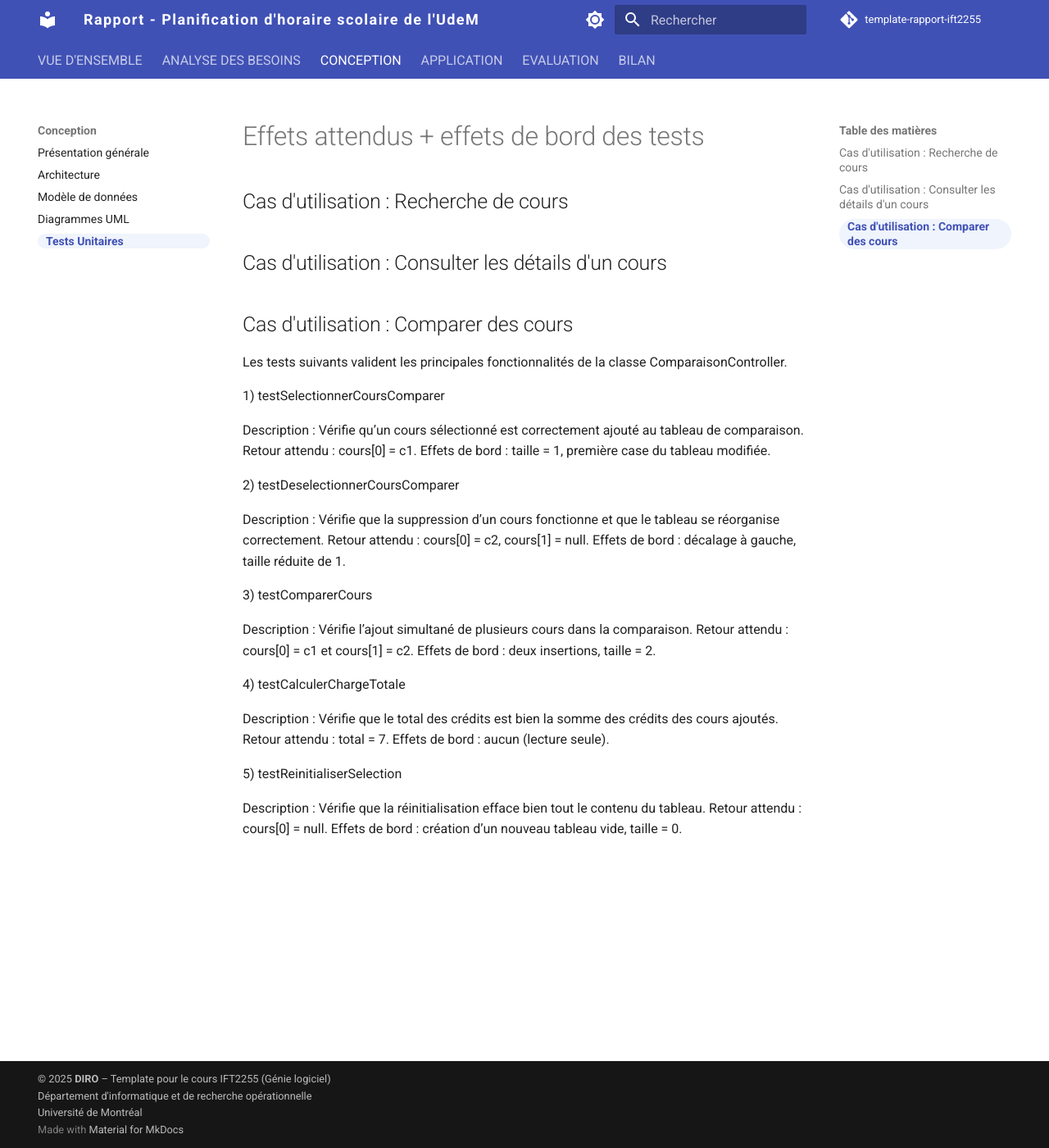
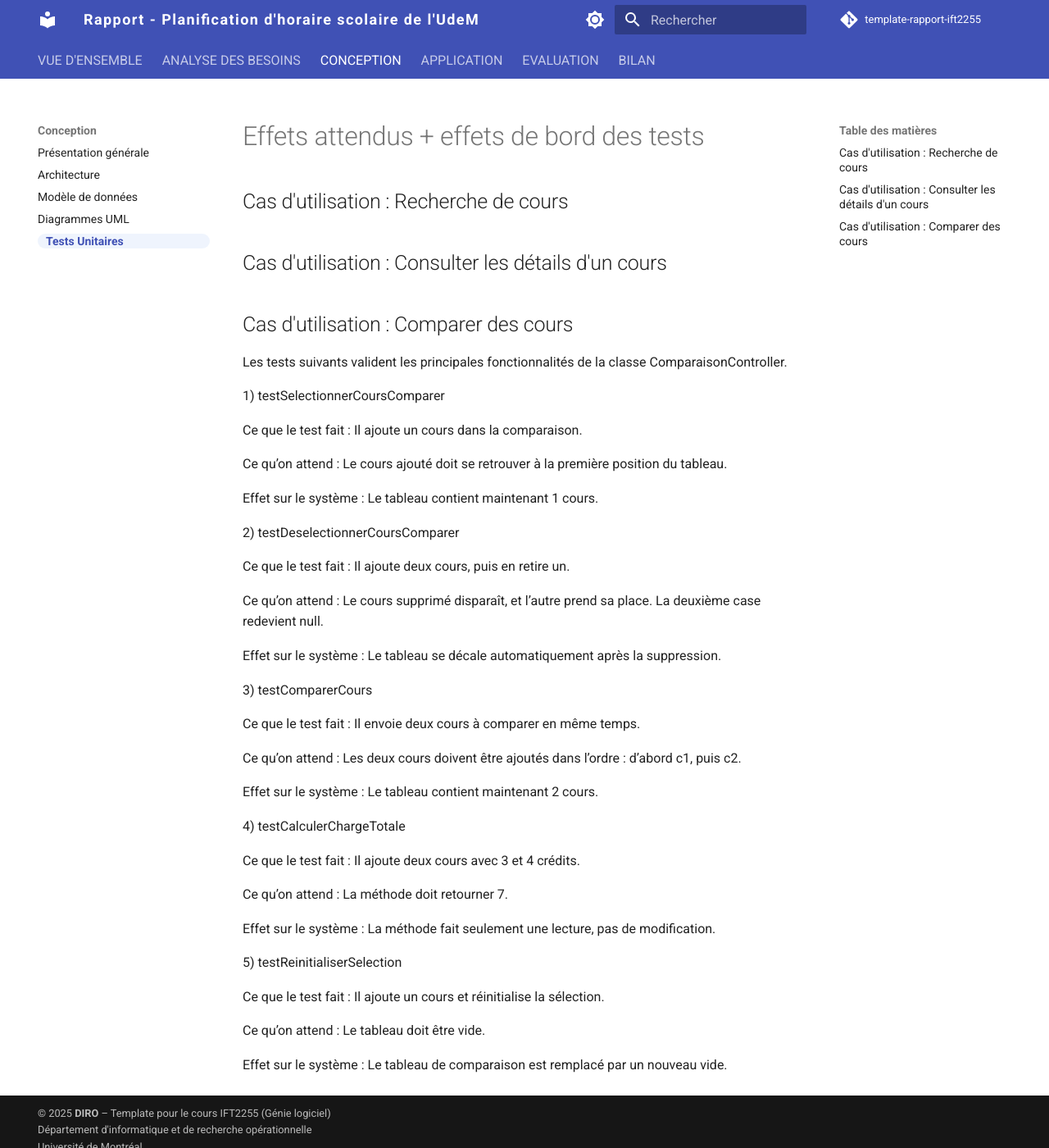
Before and after one commit to jujutheriault/IFT2255_Devoir1, an MkDocs documentation site: the page built from docs/conception/tests.md, in a window 1280 px wide and 1400 px high. Shown: the whole window at 82% size. Built offline with MkDocs 1.6.1 and Material for MkDocs 9.7.7, drawn with Linux system fonts in a browser that asks for light colours; comment, search, counter and statistics services are not loaded.

Commit message:
Update tests.md

```diff
--- a/docs/conception/tests.md
+++ b/docs/conception/tests.md
@@ -14,30 +14,56 @@ Les tests suivants valident les principales fonctionnalités de la classe Compar
 
 1) testSelectionnerCoursComparer
 
-Description : Vérifie qu’un cours sélectionné est correctement ajouté au tableau de comparaison.
-Retour attendu : cours[0] = c1.
-Effets de bord : taille = 1, première case du tableau modifiée.
+Ce que le test fait :
+Il ajoute un cours dans la comparaison.
+
+Ce qu’on attend :
+Le cours ajouté doit se retrouver à la première position du tableau.
+
+Effet sur le système :
+Le tableau contient maintenant 1 cours.
 
 2) testDeselectionnerCoursComparer
 
-Description : Vérifie que la suppression d’un cours fonctionne et que le tableau se réorganise correctement.
-Retour attendu : cours[0] = c2, cours[1] = null.
-Effets de bord : décalage à gauche, taille réduite de 1.
+Ce que le test fait :
+Il ajoute deux cours, puis en retire un.
+
+Ce qu’on attend :
+Le cours supprimé disparaît, et l’autre prend sa place.
+La deuxième case redevient null.
+
+Effet sur le système :
+Le tableau se décale automatiquement après la suppression.
 
 3) testComparerCours
 
-Description : Vérifie l’ajout simultané de plusieurs cours dans la comparaison.
-Retour attendu : cours[0] = c1 et cours[1] = c2.
-Effets de bord : deux insertions, taille = 2.
+Ce que le test fait :
+Il envoie deux cours à comparer en même temps.
+
+Ce qu’on attend :
+Les deux cours doivent être ajoutés dans l’ordre : d’abord c1, puis c2.
+
+Effet sur le système :
+Le tableau contient maintenant 2 cours.
 
 4) testCalculerChargeTotale
 
-Description : Vérifie que le total des crédits est bien la somme des crédits des cours ajoutés.
-Retour attendu : total = 7.
-Effets de bord : aucun (lecture seule).
+Ce que le test fait :
+Il ajoute deux cours avec 3 et 4 crédits.
+
+Ce qu’on attend :
+La méthode doit retourner 7.
+
+Effet sur le système :
+La méthode fait seulement une lecture, pas de modification.
 
 5) testReinitialiserSelection
 
-Description : Vérifie que la réinitialisation efface bien tout le contenu du tableau.
-Retour attendu : cours[0] = null.
-Effets de bord : création d’un nouveau tableau vide, taille = 0.
+Ce que le test fait :
+Il ajoute un cours et réinitialise la sélection.
+
+Ce qu’on attend :
+Le tableau doit être vide.
+
+Effet sur le système :
+Le tableau de comparaison est remplacé par un nouveau vide.
```
